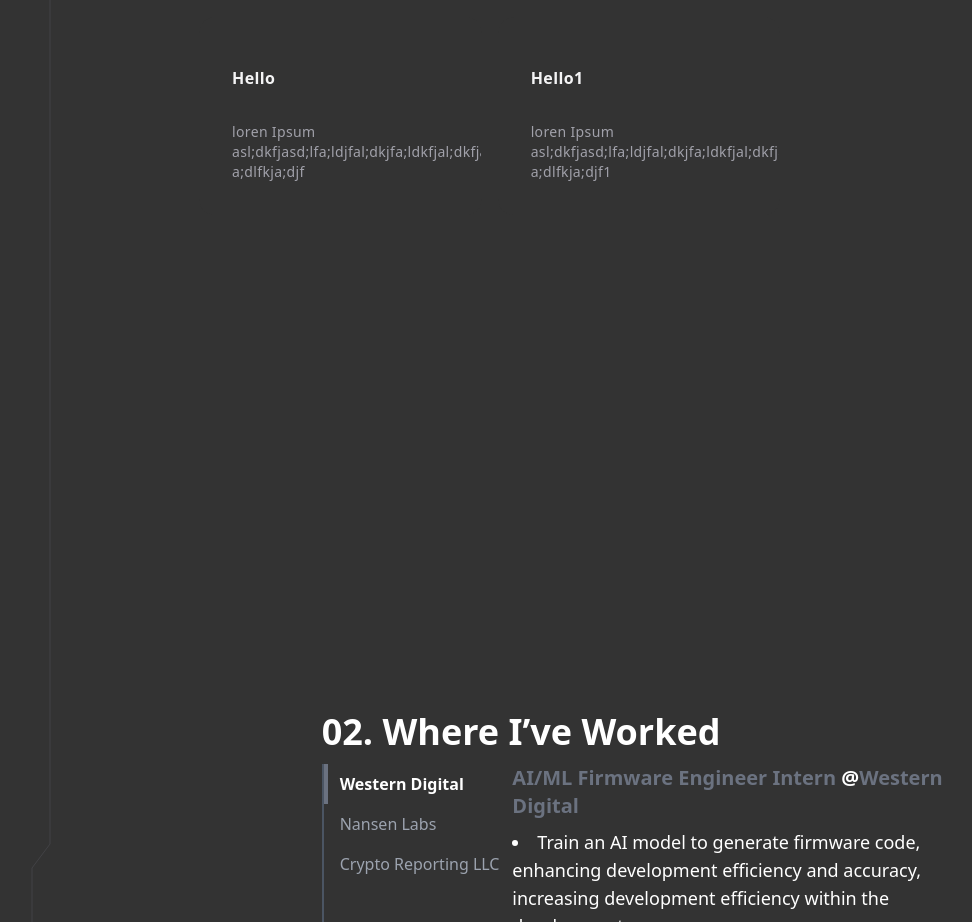
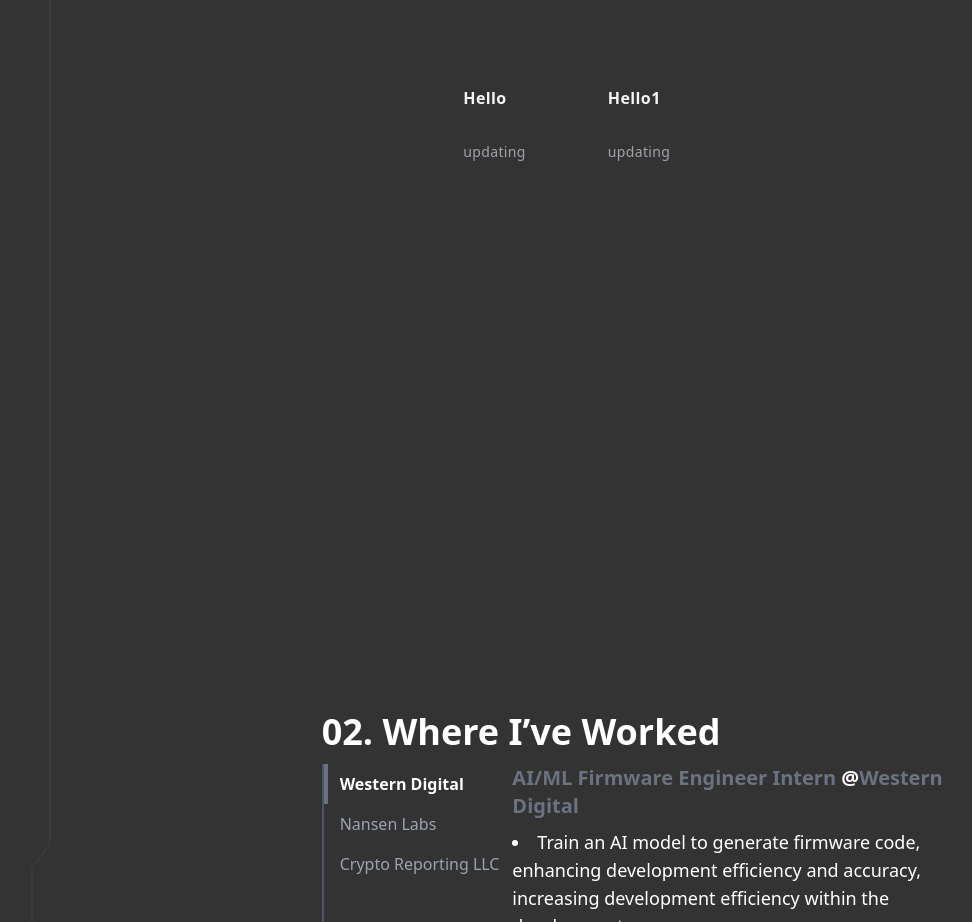
Before and after one commit to aiqbal34/Porfolio, a Next.js app in the folder frontend/portfolio/: page / in a window 1280 px wide. Shown: the part 1160-2082 px from the top of the page, without its empty margins (1-973 px from the left). Built offline with nearby package versions, Linux system fonts and the light colour scheme.

Commit message:
fixed smth small

```diff
--- a/frontend/portfolio/app/page.tsx
+++ b/frontend/portfolio/app/page.tsx
@@ -15,12 +15,12 @@
 
 const items = {
   title: "Hello",
-  description: "loren Ipsum asl;dkfjasd;lfa;ldjfal;dkjfa;ldkfjal;dkfjadl;\na;dlfkja;djf",
+  description: "updating",
   link: "https://google.com",
 };
 const items1 = {
   title: "Hello1",
-  description: "loren Ipsum asl;dkfjasd;lfa;ldjfal;dkjfa;ldkfjal;dkfjadl;\na;dlfkja;djf1",
+  description: "updating",
   link: "https://google.com",
 };
 
```
